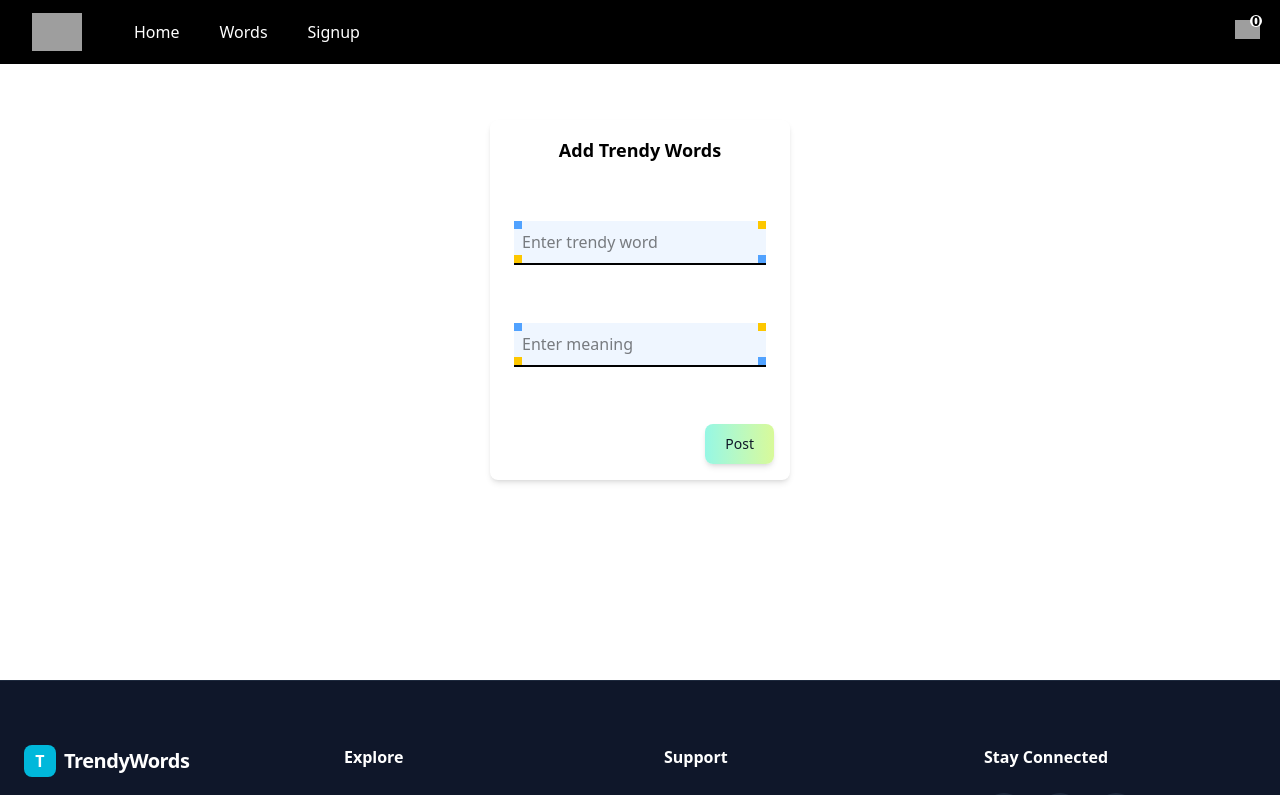
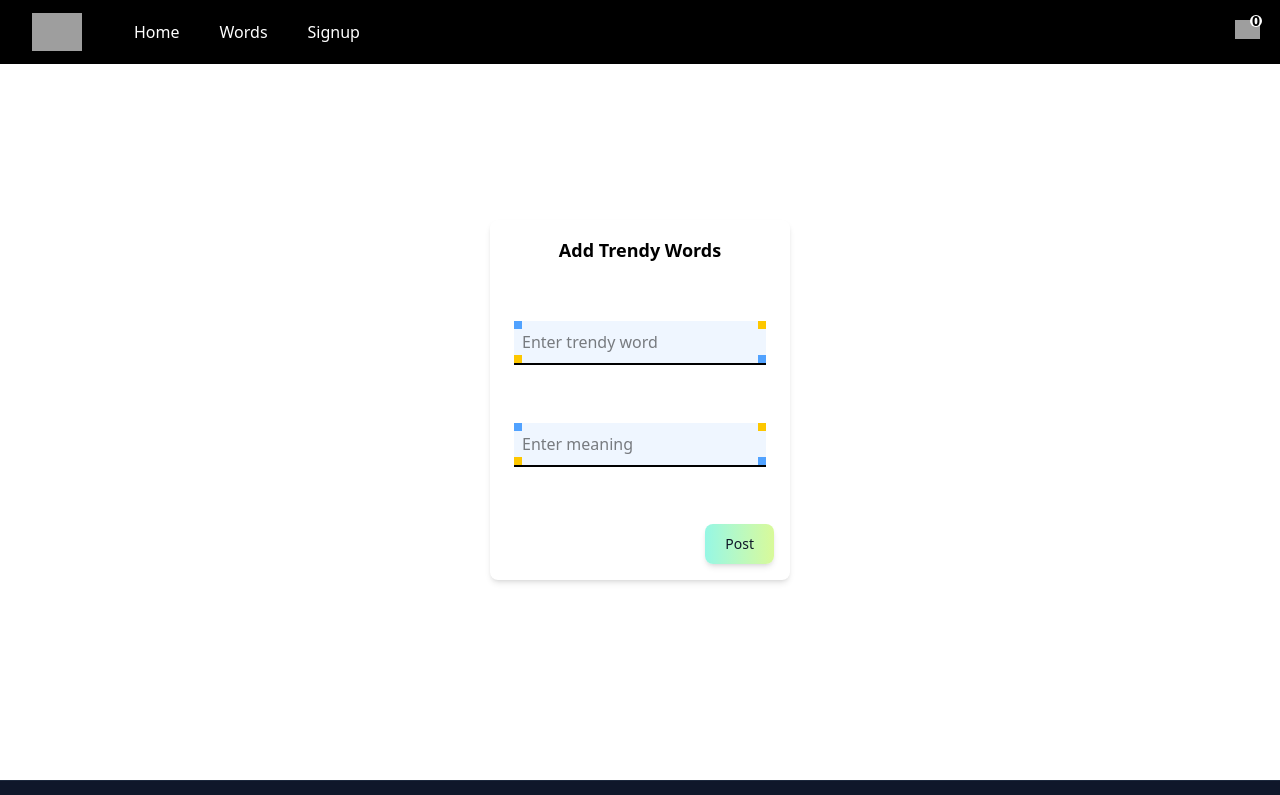
Before and after one commit to poojesh-7/trendy_words_web, a Next.js app: page /share in a window 1280 px wide. Shown: the top 795 px of the page. Built offline with nearby package versions, Linux system fonts and the light colour scheme; grey boxes are pictures that could not be loaded.

Commit message:
layout changes

```diff
--- a/app/share/page.tsx
+++ b/app/share/page.tsx
@@ -1,7 +1,7 @@
 import WordForm from "@/components/main/WordForm"
 
 const ShareWordsPage=()=>{
-    return <div className="flex justify-center items-center h-[600px]">
+    return <div className="flex justify-center items-center mt-[100px] h-[600px]">
         <WordForm />
     </div>
 }
--- a/components/main/Profile.jsx
+++ b/components/main/Profile.jsx
@@ -32,7 +32,7 @@ const Profile = () => {
     return <Loader />;
   }
   return (
-    <main className="min-h-screen bg-slate-50 pt-24 lg:pt-32 pb-20 px-6">
+    <main className="min-h-screen mt-[-50px] pt-24 lg:pt-32 pb-20 px-6">
       <div className="max-w-7xl mx-auto flex flex-col lg:flex-row gap-8 lg:gap-12 items-start">
         <aside className="w-full lg:w-80 lg:sticky lg:top-32 space-y-6 animate-in fade-in slide-in-from-left-8 duration-700">
           <div className="bg-white border border-slate-200 rounded-[2.5rem] p-8 shadow-sm text-center lg:text-left">
```
